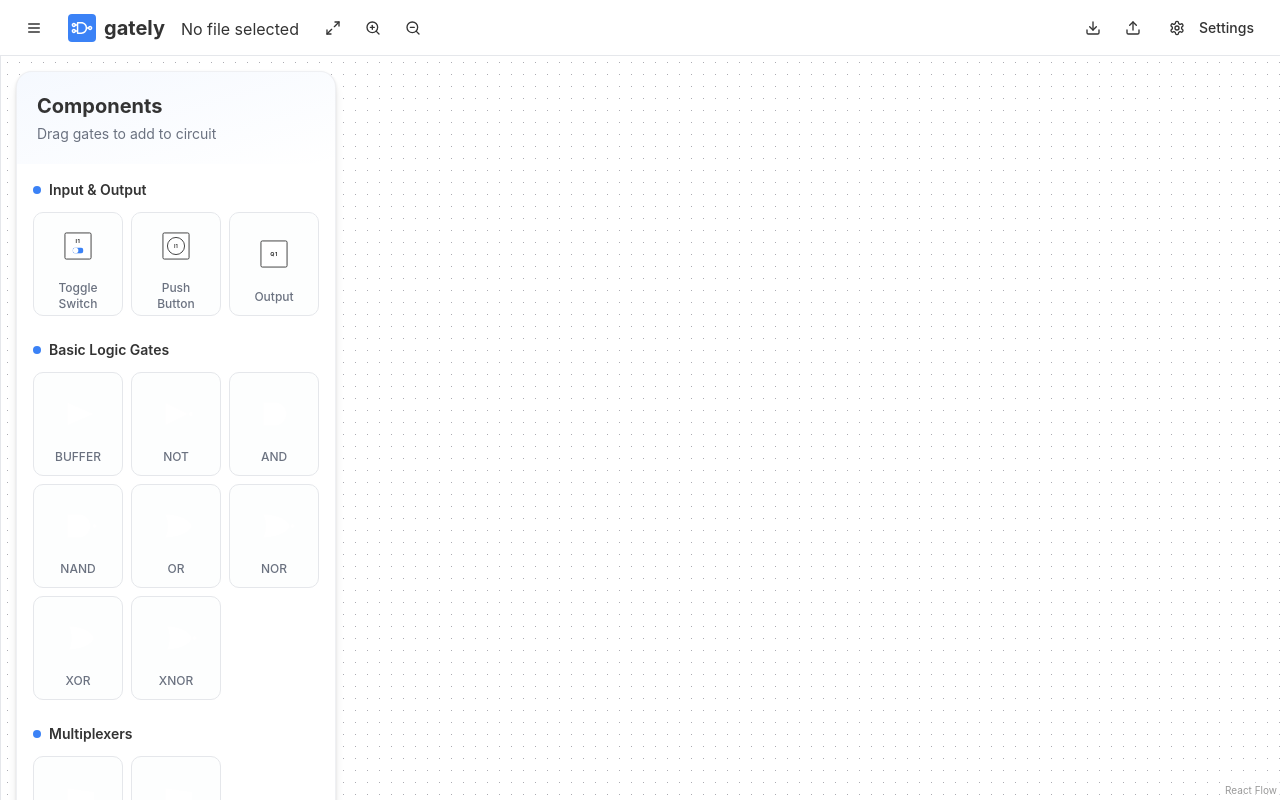
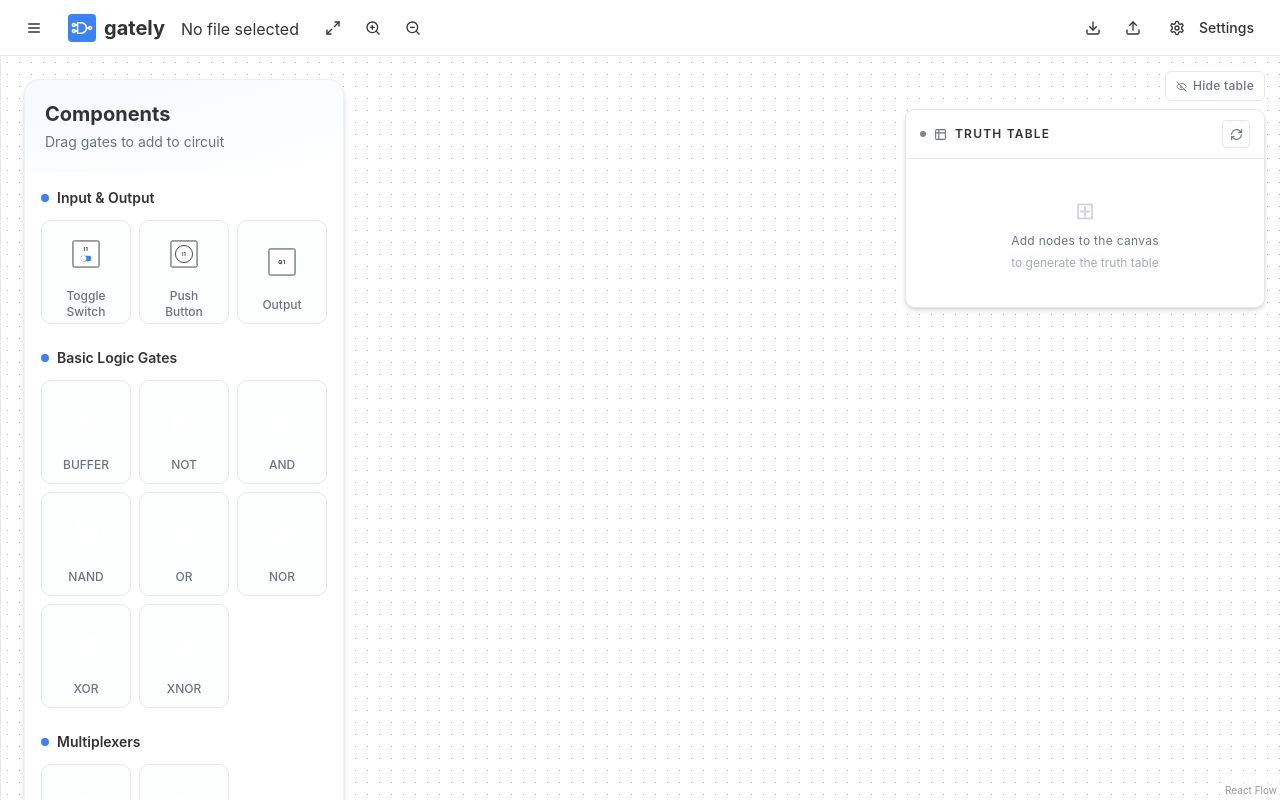
Before and after one commit to jakmaz/gately, a Next.js app: page /editor in a window 1280 px wide. Built offline with nearby package versions, Linux system fonts and the light colour scheme.

Commit message:
feat: add truth table to the main editor

```diff
--- a/src/components/simulator/simulator-canvas.tsx
+++ b/src/components/simulator/simulator-canvas.tsx
@@ -10,14 +10,105 @@ import {
   useEdgesState,
   useNodesState,
 } from "@xyflow/react";
-import { LoaderCircle } from "lucide-react";
-import { useEffect } from "react";
+import { useEffect, useState } from "react";
+import { LoaderCircle, RefreshCw, Table2, EyeOff, Eye } from "lucide-react";
 import { useFileSystem } from "@/hooks/use-file-system";
 import { useHasMounted } from "@/hooks/use-has-mounted";
 import { useSettingsStore } from "@/hooks/use-settings-store";
 import { useSimulatorLogic } from "@/hooks/use-simulator-logic";
 import { type GateNodeProps, nodeTypes } from "@/lib/types";
 import { Toolbar } from "./toolbar";
+import { TruthTable } from "./truth-table";
+
+function TruthTablePanel({ nodes, edges }: { nodes: any[]; edges: any[] }) {
+  const [key, setKey] = useState(0);
+  const [spinning, setSpinning] = useState(false);
+  const [visible, setVisible] = useState(true);
+
+  const handleRefresh = () => {
+    setSpinning(true);
+    setKey((k) => k + 1);
+    setTimeout(() => setSpinning(false), 600);
+  };
+
+  const isEmpty = nodes.length === 0;
+
+  return (
+    <>
+      <style>{`
+        @keyframes tt-spin { from { transform: rotate(0deg); } to { transform: rotate(360deg); } }
+        @keyframes tt-pulse { 0%,100% { opacity:1; } 50% { opacity:0.35; } }
+        @keyframes tt-slide-in { from { opacity:0; transform: translateY(-6px); } to { opacity:1; transform: translateY(0); } }
+        .tt-scroll::-webkit-scrollbar { width: 4px; height: 4px; }
+        .tt-scroll::-webkit-scrollbar-track { background: transparent; }
+        .tt-scroll::-webkit-scrollbar-thumb { background: hsl(var(--border)); border-radius: 4px; }
+        .tt-scroll::-webkit-scrollbar-corner { background: transparent; }
+        .tt-spinning { animation: tt-spin 0.6s linear; }
+      `}</style>
+
+      {/* Toggle button */}
+      <div className={`flex justify-end ${visible ? "mb-2" : ""}`}>
+        <button
+          onClick={() => setVisible((v) => !v)}
+          className="flex items-center gap-1.5 px-2.5 py-1.5 rounded-lg border border-border bg-card text-muted-foreground hover:text-foreground hover:bg-accent transition-colors text-xs font-medium tracking-wide cursor-pointer"
+        >
+          {visible ? <EyeOff size={11} /> : <Eye size={11} />}
+          {visible ? "Hide table" : "Show table"}
+        </button>
+      </div>
+
+      {/* Panel */}
+      {visible && (
+        <div
+          className="bg-card border border-border rounded-xl overflow-hidden shadow-lg"
+          style={{
+            width: "clamp(360px, 26vw, 520px)",
+            animation: "tt-slide-in 0.18s ease",
+          }}
+        >
+          {/* Header */}
+          <div className="flex items-center justify-between px-3.5 py-2.5 border-b border-border bg-card">
+            <div className="flex items-center gap-2">
+              <span
+                className="block w-1.5 h-1.5 rounded-full bg-foreground"
+                style={{ animation: "tt-pulse 2.4s ease-in-out infinite" }}
+              />
+              <Table2 size={13} className="text-muted-foreground" />
+              <span className="text-xs font-semibold tracking-widest uppercase text-foreground">
+                Truth Table
+              </span>
+            </div>
+            <button
+              onClick={handleRefresh}
+              title="Refresh"
+              className="flex items-center justify-center w-7 h-7 rounded-md border border-border text-muted-foreground hover:text-foreground hover:bg-accent transition-colors cursor-pointer"
+            >
+              <RefreshCw size={13} className={spinning ? "tt-spinning" : ""} />
+            </button>
+          </div>
+
+          {/* Body */}
+          <div
+            className="tt-scroll overflow-auto"
+            style={{ maxHeight: "min(400px, 52vh)" }}
+          >
+            {isEmpty ? (
+              <div className="py-9 px-5 flex flex-col items-center gap-1.5 text-muted-foreground">
+                <span className="text-2xl opacity-30">⊞</span>
+                <span className="text-xs tracking-wide">Add nodes to the canvas</span>
+                <span className="text-xs opacity-60">to generate the truth table</span>
+              </div>
+            ) : (
+              <div style={{ minWidth: "max-content" }}>
+                <TruthTable key={key} nodes={nodes} edges={edges} />
+              </div>
+            )}
+          </div>
+        </div>
+      )}
+    </>
+  );
+}
 
 export function SimulatorCanvas() {
   const hasMounted = useHasMounted();
@@ -31,14 +122,12 @@ export function SimulatorCanvas() {
     setEdges,
   );
 
-  // Auto-save current circuit when nodes or edges change
   useEffect(() => {
     if (currentFileId && (nodes.length > 0 || edges.length > 0)) {
       const saveTimeout = setTimeout(() => {
         console.debug("Saving file", currentFileId);
         updateFileContent(currentFileId, { nodes, edges });
-      }, 1000); // Auto-save after 1 second of inactivity
-
+      }, 1000);
       return () => clearTimeout(saveTimeout);
     }
   }, [nodes, edges, currentFileId, updateFileContent]);
@@ -47,7 +136,6 @@ export function SimulatorCanvas() {
     if (!ready) return;
     const currentFile = getCurrentFile();
     console.debug("Loading file", currentFileId);
-
     if (currentFile?.data) {
       setNodes(currentFile.data.nodes);
       setEdges(currentFile.data.edges);
@@ -82,9 +170,14 @@ export function SimulatorCanvas() {
         onNodeClick={(_, node) => onNodeClick(node)}
         fitView
       >
-        <Panel position="top-left">
+        <Panel position="top-left" className="flex flex-col gap-2 p-2">
           <Toolbar />
         </Panel>
+
+        <Panel position="top-right" className="m-3">
+          <TruthTablePanel nodes={nodes} edges={edges} />
+        </Panel>
+
         {settings.showMinimap && <MiniMap className="bg-card" />}
         {settings.showGrid && <Background gap={12} size={1} />}
       </ReactFlow>
--- a/src/components/simulator/toolbar.tsx
+++ b/src/components/simulator/toolbar.tsx
@@ -6,6 +6,10 @@ type GateProps = {
   nodeType: string;
   symbol: string;
   label: string;
+};
+
+type ToolbarProps = {
+  children?: React.ReactNode;
 };
 
 function Gate({ nodeType, label }: GateProps) {
@@ -79,7 +83,7 @@ const sections = [
   },
 ];
 
-export function Toolbar() {
+export function Toolbar({ children }: ToolbarProps) {
   return (
     <div className="w-80 bg-card rounded-2xl flex flex-col h-full border border-border/60 shadow-xl overflow-hidden">
       <div className="p-5 bg-linear-to-br from-primary/5 to-transparent">
@@ -102,6 +106,7 @@ export function Toolbar() {
           </section>
         ))}
       </div>
+        {children}
     </div>
   );
 }
```
Also changed, not shown: 1 other file (tests, documents, lock files or other folders).
